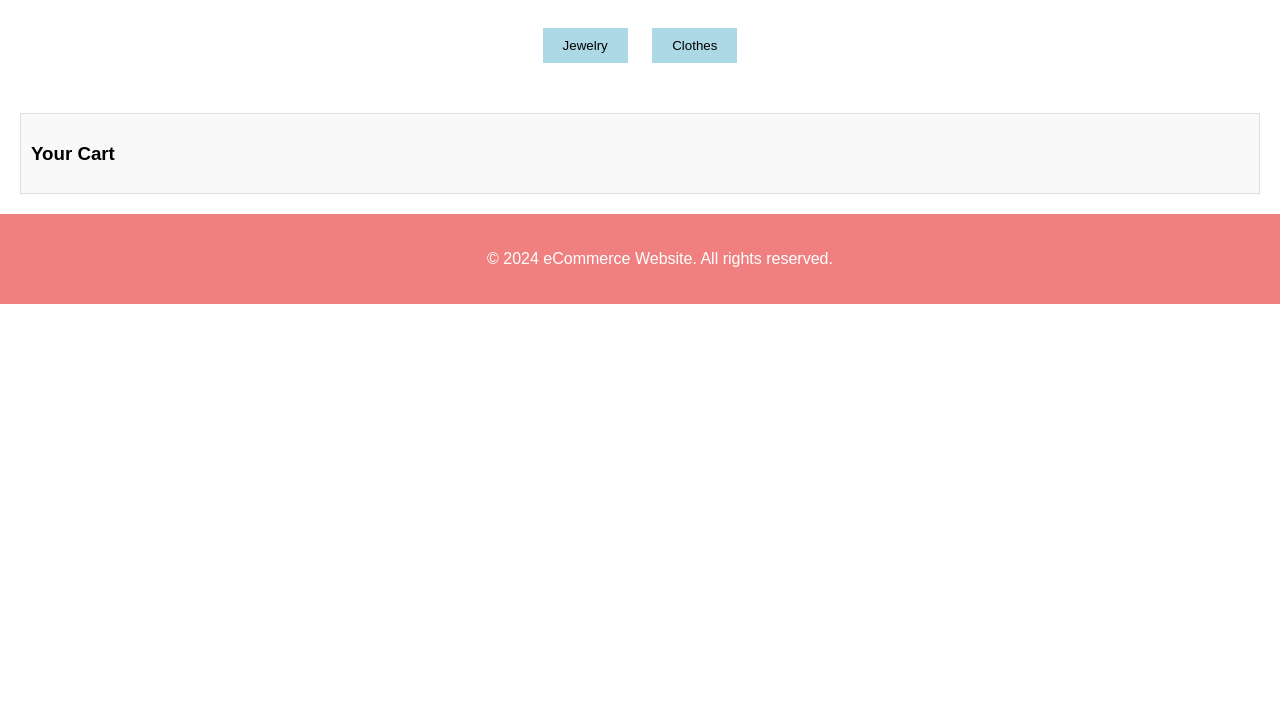
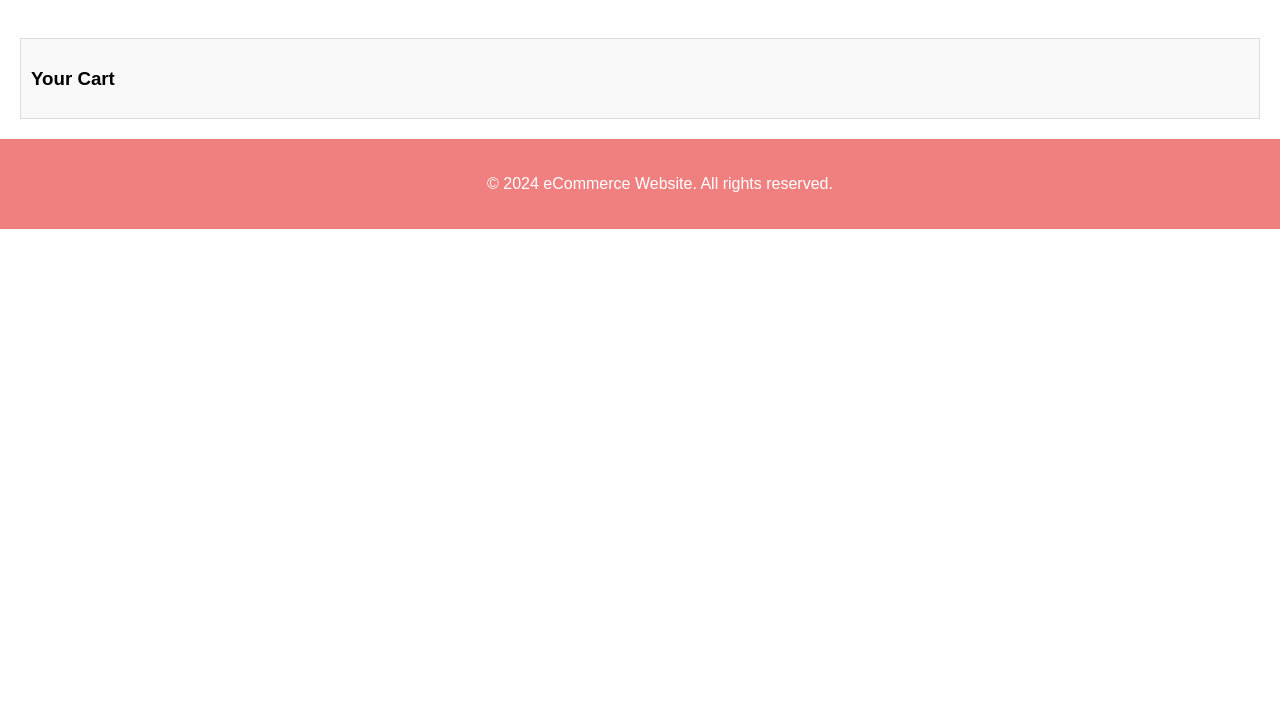
Before and after one commit to Chaturya2308/E-Commerce, a plain HTML site: page index.html in a window 1280 px wide. Shown: the part 86-800 px from the top of the page. Drawn offline with Linux system fonts and the light colour scheme; no server answers.

Commit message:
Update index.html

```diff
--- a/index.html
+++ b/index.html
@@ -22,22 +22,15 @@
             <i class="fas fa-shopping-cart"></i>
         </div>
     </div>
-
     <div class="category-buttons">
-        <button id="jewelryBtn">Jewelry</button>
-        <button id="clothesBtn">Clothes</button>
     </div>
-
     <div class="renderData"></div>
-
     <div class="renderCartData" id="cartSection">
         <h3>Your Cart</h3>
     </div>
-
     <footer>
         <p>&copy; 2024 eCommerce Website. All rights reserved.</p>
     </footer>
-
     <script src="index.js"></script>
 </body>
 </html>
```
